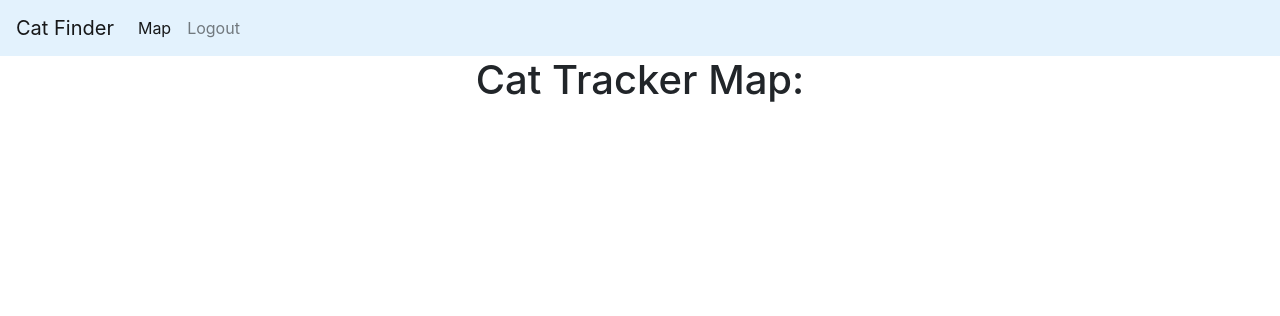
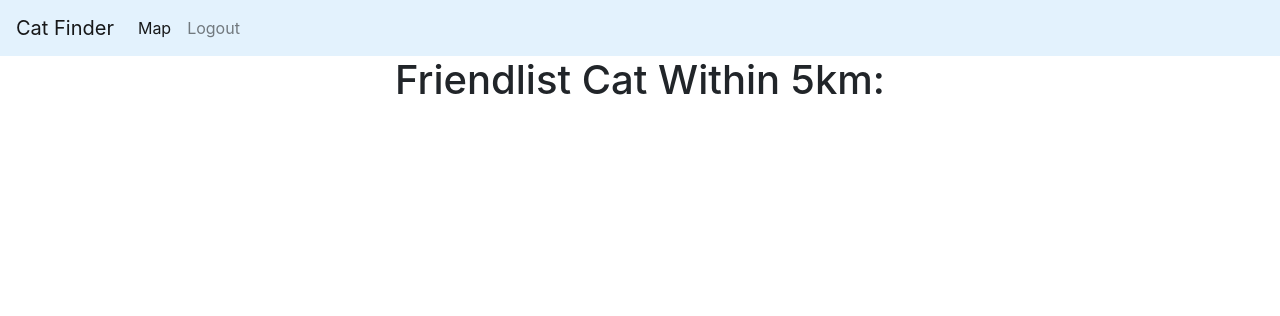
Before and after one commit to Joshrogan/AWM2021-Assignment01, a Django app: page /map/ in a window 1280 px wide. Shown: the top 316 px of the page. Run offline with Django 3.2, Linux system fonts and the light colour scheme; the visitor is signed in with stand-in values (Sample User, id 1); parts of the project's set-up code (start-up, migrations or seed data) failed here and were passed over; some libraries are stand-ins or nearby versions.

Commit message:
fixed updatedb

```diff
--- a/world/templates/index.html
+++ b/world/templates/index.html
@@ -1,6 +1,8 @@
 {% extends "base.html" %}
 
 {% block content %}
+
+<h2 style="margin-top: 10px; text-align: center">Welcome to Cat Finder</h2>
 <div class="container">
 
     {% if user.is_authenticated %}
--- a/world/templates/map.html
+++ b/world/templates/map.html
@@ -3,7 +3,7 @@
 
 {% load leaflet_tags %}
 
-  <h1 style="text-align: center;">Cat Tracker Map:</h1>
+  <h1 style="text-align: center;">Friendlist Cat Within 5km:</h1>
   <div class="container">
     {% leaflet_map "yourmap" callback="window.map_init_basic" %}
   </div>
--- a/world/views.py
+++ b/world/views.py
@@ -32,8 +32,6 @@
         if not user_profile:
             raise ValueError("Can't get User details")
 
-        logger.error(user_profile)
-
         point = request.POST["point"].split(",")
         point = [float(part) for part in point]
         point = Point(point, srid=4326)
```
